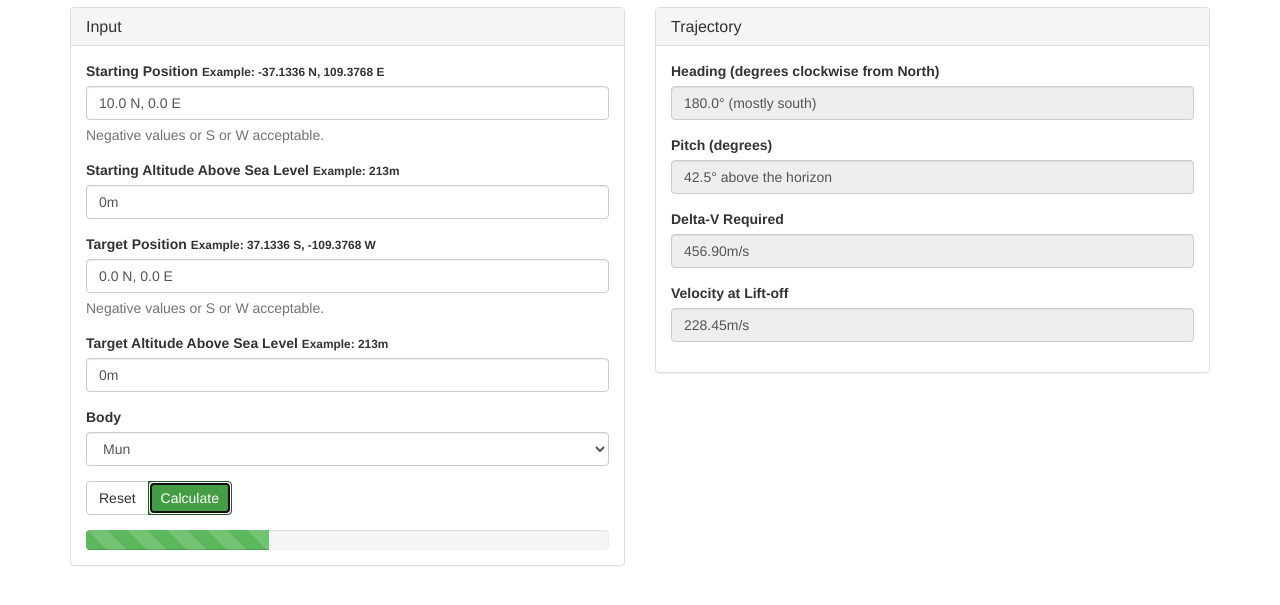
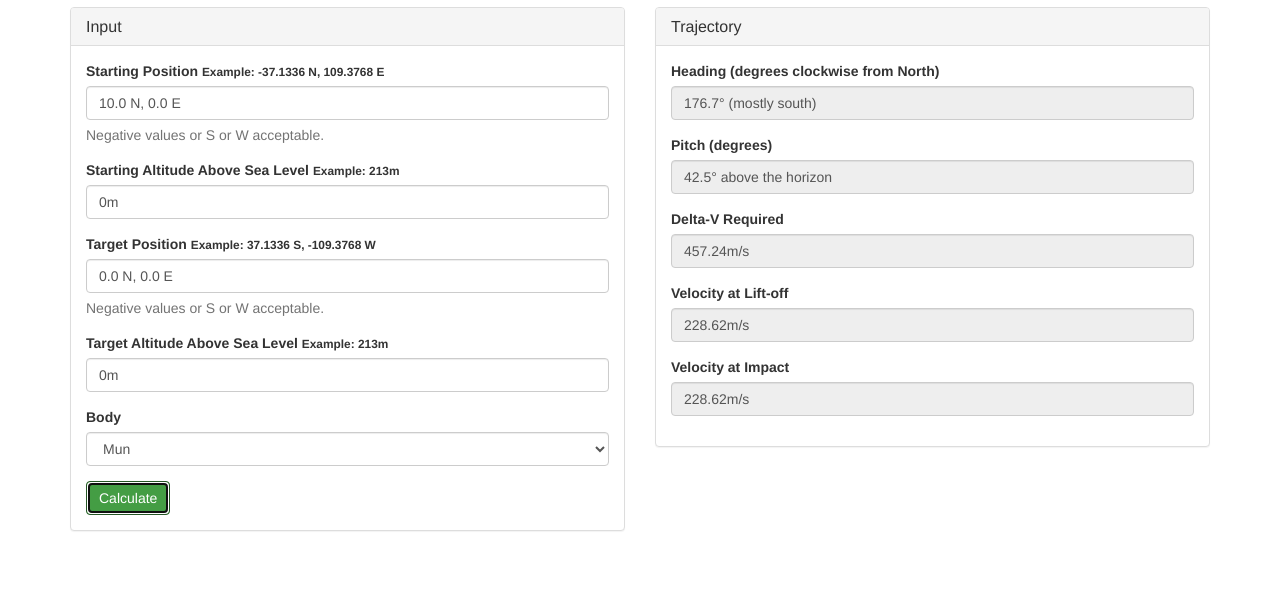
Before and after one commit to whiterook6/tunguska-event, a website: page index.html in a window 1280 px wide. Both pictures are taken after a click on the button "Calculate". Shown: the part 63-668 px from the top of the page. Drawn offline with nearby package versions, Linux system fonts and the light colour scheme.

Commit message:
Added impact speed and refactored formatting

```diff
--- a/index.html
+++ b/index.html
@@ -74,12 +74,7 @@
 								</select>
 							</div>
 							<div class="btn-group">
-								<button type="button" id="reset" class="btn btn-default">Reset</button>
 								<button type="button" id="submit" class="btn btn-success">Calculate</button>
-							</div>
-
-							<div class="progress" style="margin-top:15px;margin-bottom:0">
-								<div class="progress-bar progress-bar-success progress-bar-striped active" id="progress_bar" style="width: 35%"></div>
 							</div>
 						</form>
 					</div>
@@ -106,6 +101,10 @@
 								<label for="v_liftoff_output" class="control-label">Velocity at Lift-off</label>
 								<input type="text" id="v_liftoff_output" class="form-control" disabled />
 							</div>
+							<div class="form-group">
+								<label for="v_impact_output" class="control-label">Velocity at Impact</label>
+								<input type="text" id="v_impact_output" class="form-control" disabled />
+							</div>
 						</form>
 					</div>
 				</div>
--- a/script.js
+++ b/script.js
@@ -22,13 +22,12 @@ $(function() {
 	var preset_input = $('#body_select');
 
 	var submit_button = $('#submit');
-	var reset_button = $('#reset');
-	var progress_bar = $('#progress_bar');
 
 	var heading_output = $('#heading_output');
 	var pitch_output = $('#pitch_output');
 	var deltav_output = $('#deltav_output');
 	var v_liftoff_output = $('#v_liftoff_output');
+	var v_impact_output = $('#v_impact_output');
 
 	// static data
 	var presets = {
@@ -235,7 +234,7 @@ $(function() {
 
 		var orbit = calculate_optimal_orbit(start, new_end, body);
 
-		for (var i = 0; i < 0; i++) {
+		for (var i = 0; i < 4; i++) {
 
 			// calculate how far the target travels over time and compensate
 			var true_anomaly = calculate_true_anomaly(orbit, start, new_end);
@@ -262,15 +261,13 @@ $(function() {
 		));
 
 		var v_liftoff = calculate_deltav(orbit, start, body);
-		var v_landing = calculate_deltav(orbit, new_end, body);
-		var total_delta_v = v_liftoff + v_landing;
+		set_v_liftoff(v_liftoff);
 
+		var v_impact = calculate_deltav(orbit, new_end, body);
+		set_v_impact(v_impact);
+
+		var total_delta_v = v_liftoff + v_impact;
 		set_deltav(total_delta_v);
-		set_v_liftoff(v_liftoff);
-	}
-
-	function set_progress(complete){
-		progress_bar.width(complete);
 	}
 
 	function set_heading(heading){
@@ -304,20 +301,24 @@ $(function() {
 		pitch_output.val(Math.degrees(pitch).toFixed(1) + "° above the horizon");
 	}
 
-	function set_v_liftoff(v_liftoff){
-		if (v_liftoff < 900){
-			v_liftoff_output.val(v_liftoff.toFixed(2)+"m/s");
+	function format_deltav(deltav){
+		if (deltav < 900){
+			return deltav.toFixed(2)+"m/s";
 		} else {
-			v_liftoff_output.val((v_liftoff/1000).toFixed(3)+"km/s");
+			return (deltav/1000).toFixed(3)+"km/s";
 		}
 	}
 
+	function set_v_liftoff(v_liftoff){
+		v_liftoff_output.val(format_deltav(v_liftoff));
+	}
+
+	function set_v_impact(v_impact){
+		v_impact_output.val(format_deltav(v_impact));
+	}
+
 	function set_deltav(deltav){
-		if (deltav < 900){
-			deltav_output.val(deltav.toFixed(2)+"m/s");
-		} else {
-			deltav_output.val((deltav/1000).toFixed(3)+"km/s");
-		}
+		deltav_output.val(format_deltav(deltav));
 	}
 
 	// controls
```
